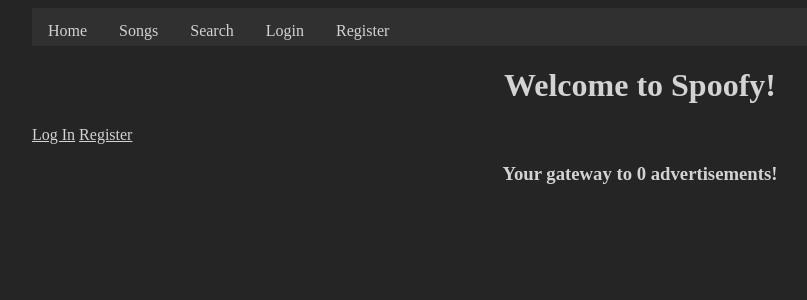
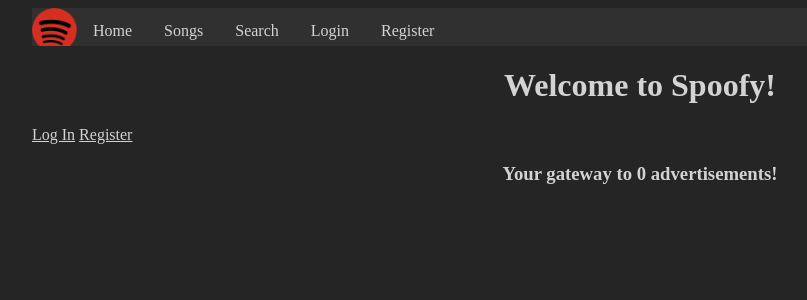
Before and after one commit to alexs2112/CPSC471_Spoofy, a PHP site: page /index.php in a window 1280 px wide. Shown: the top 300 px of the page, without its empty margins (0-807 px from the left). Run offline with PHP 8.4, Linux system fonts and the light colour scheme; data that the repository does not hold is empty.

Commit message:
menubar unclickable logo

```diff
--- a/Spoofy/modules/menubar.php
+++ b/Spoofy/modules/menubar.php
@@ -23,6 +23,7 @@ $isPremium = array_key_exists("IsPremium", $_SESSION) && $_SESSION["IsPremium"];
 $loggedIn = isset($_SESSION["LoggedIn"]) && $_SESSION["LoggedIn"];
 
 echo '<ul class="topnav ul_menubar">';
+echo '<li class="li_menubar"><img src="/assets/spoofySmall.png" width="45"><a href="/index.php"></a></li>&nbsp';
 echo '<li class="li_menubar"><a href="/index.php">Home</a></li>&nbsp';
 if ($isPremium || !$loggedIn) { echo '<li class="li_menubar"><a href="/music/songs.php">Songs</a></li>&nbsp'; }
 else { echo '<li class="li_menubar"><a href="/music/advertisements.php">Advertisements</a></li>&nbsp'; }
```
